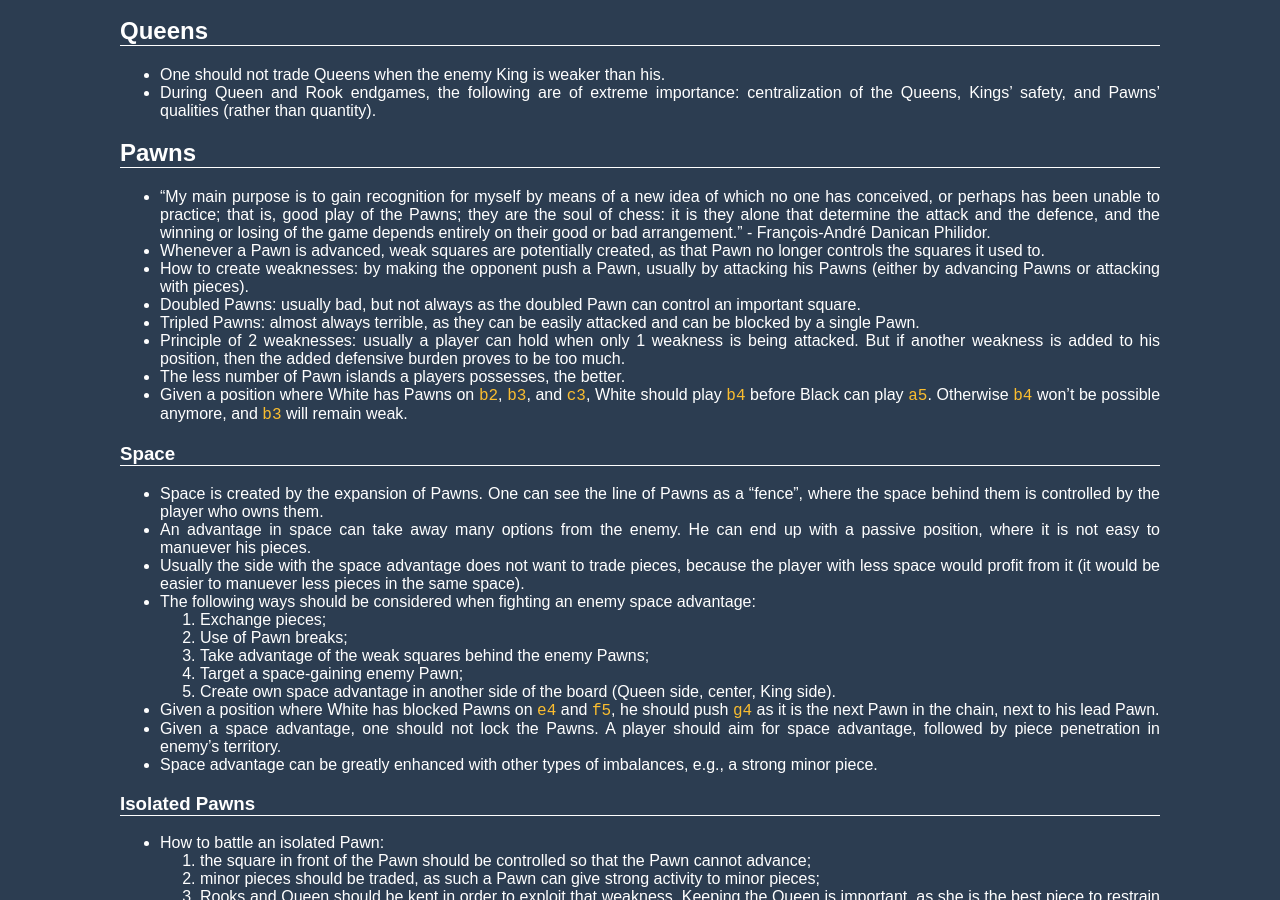
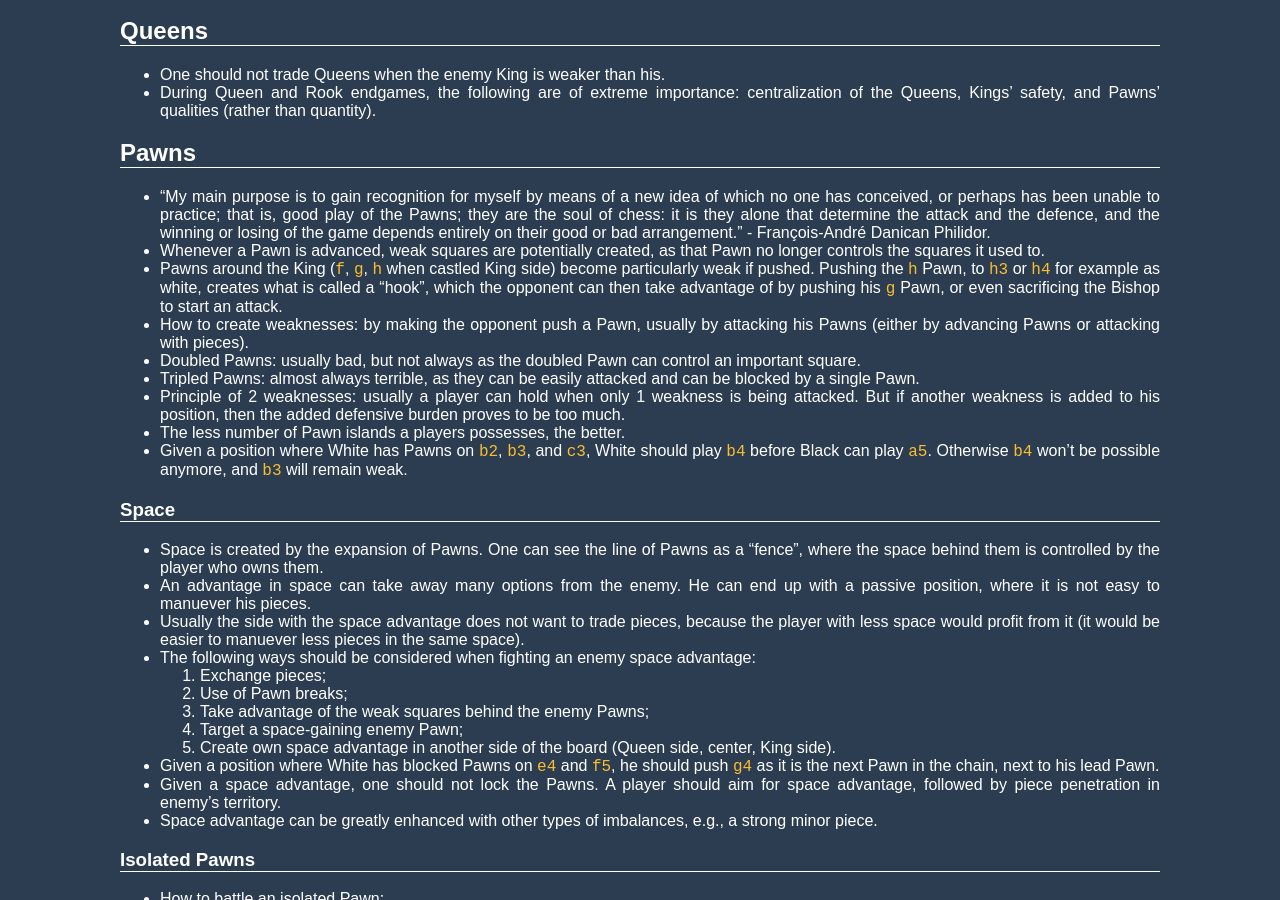
Before and after one commit to brunoroque06/brunoroque06.github.io, a Jekyll site: the page built from _pages/chess-fundamentals.md, in a window 1280 px wide and 900 px high, scrolled down 1738 px. Built offline with Jekyll 4.4.1, drawn with Linux system fonts in a browser that asks for light colours.

Commit message:
Add Pawn hook point

```diff
--- a/_pages/chess-fundamentals.md
+++ b/_pages/chess-fundamentals.md
@@ -77,6 +77,7 @@ This page contains a compilation of chess fundamentals.
 
 - "My main purpose is to gain recognition for myself by means of a new idea of which no one has conceived, or perhaps has been unable to practice; that is, good play of the Pawns; they are the soul of chess: it is they alone that determine the attack and the defence, and the winning or losing of the game depends entirely on their good or bad arrangement." - François-André Danican Philidor.
 - Whenever a Pawn is advanced, weak squares are potentially created, as that Pawn no longer controls the squares it used to.
+- Pawns around the King (`f`, `g`, `h` when castled King side) become particularly weak if pushed. Pushing the `h` Pawn, to `h3` or `h4` for example as white, creates what is called a "hook", which the opponent can then take advantage of by pushing his `g` Pawn, or even sacrificing the Bishop to start an attack.
 - How to create weaknesses: by making the opponent push a Pawn, usually by attacking his Pawns (either by advancing Pawns or attacking with pieces).
 - Doubled Pawns: usually bad, but not always as the doubled Pawn can control an important square.
 - Tripled Pawns: almost always terrible, as they can be easily attacked and can be blocked by a single Pawn.
```
